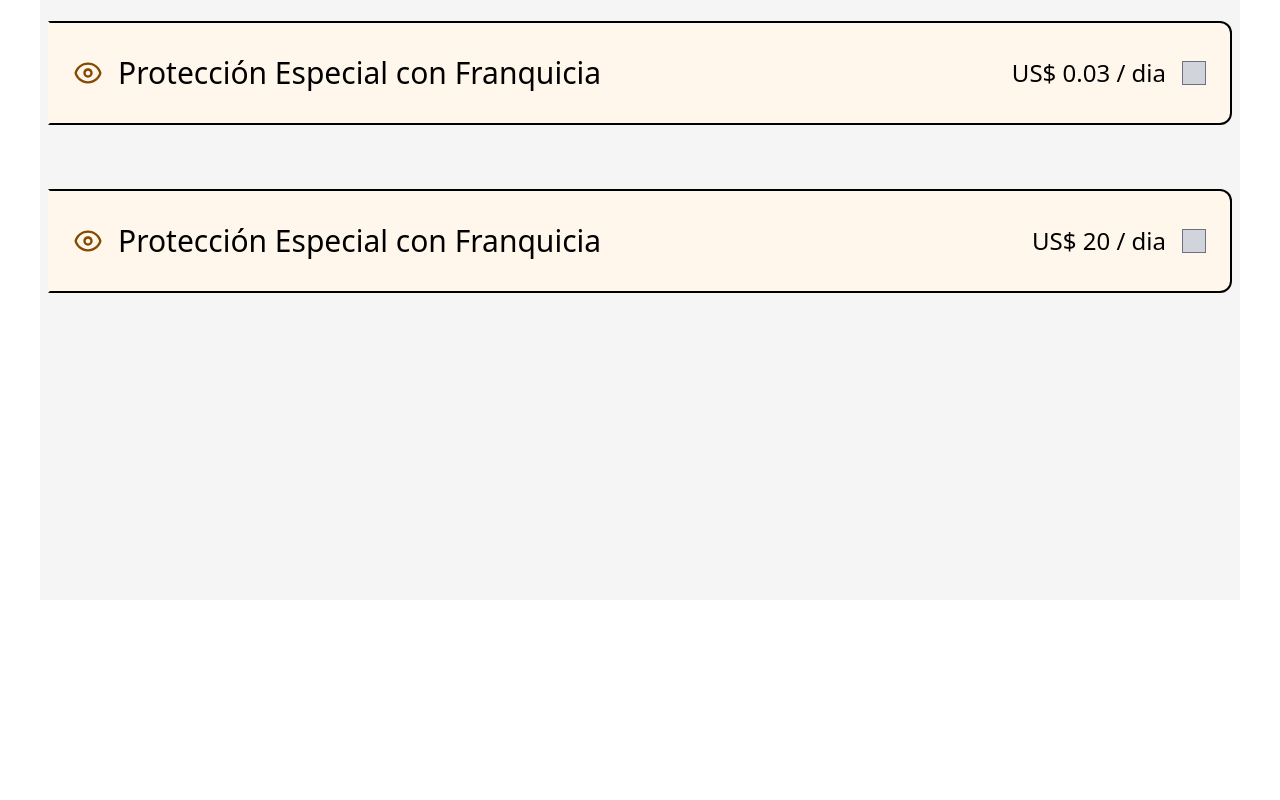
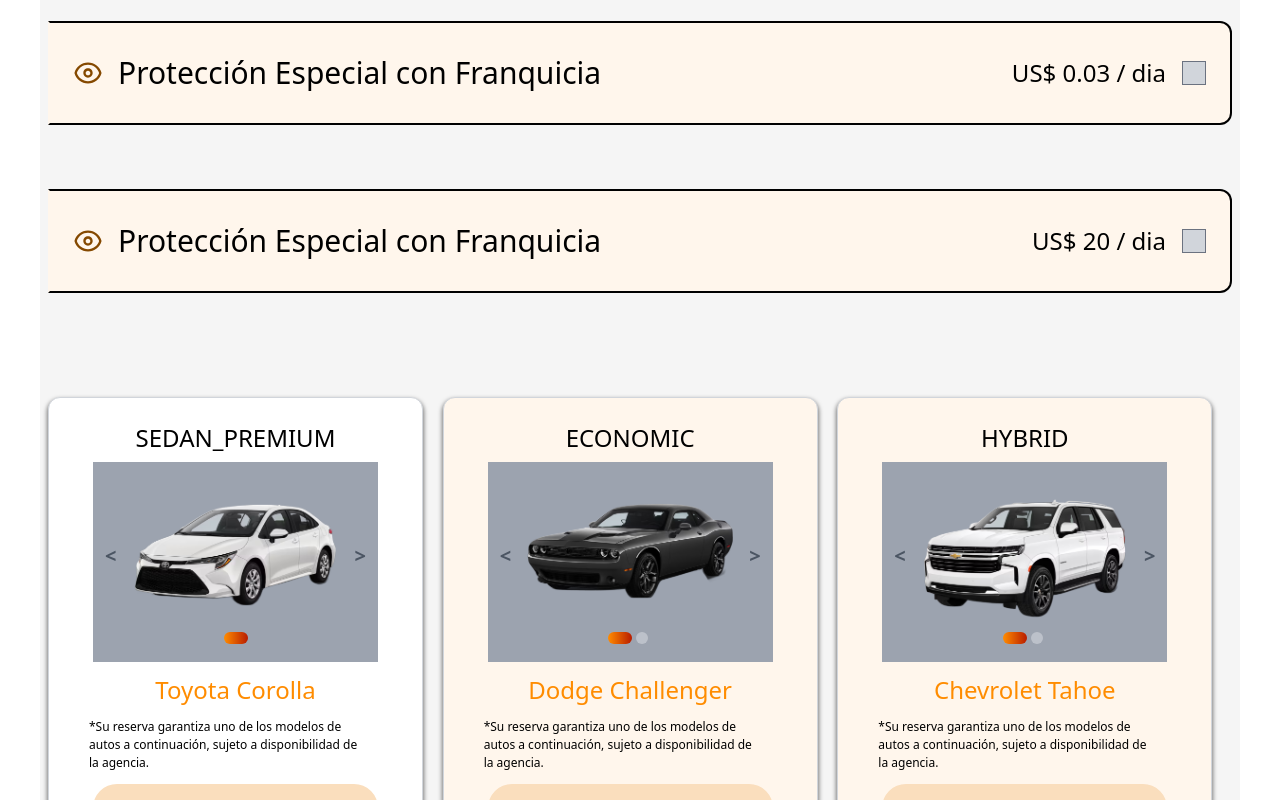
Before and after one commit to MatiasCoronel1312/s14-13-n-java, a React (Vite) app in the folder Frontend/: page / in a window 1280 px wide. Shown: the part 2139-2939 px from the top of the page. Before the commit the page ends 2739 px from the top, so only its background shows below. Built offline with nearby package versions, Linux system fonts and the light colour scheme.

Commit message:
add const SelectForCategory

```diff
--- a/Frontend/src/App.tsx
+++ b/Frontend/src/App.tsx
@@ -1,7 +1,8 @@
 import "./App.css";
+import SelectForCategory from "./components/SelectForCategory/SelectForCategory";
 
+import MainRouter from "./router/mainRouter";
 import TimeLine from "./components/timeline/TimeLine";
-import MainRouter from "./router/mainRouter";
 import TarifasSection from "./components/TarifasSection/TarifasSection";
 import CoberturasSection from "./components/CoberturasSection/CoberturasSection";
 
@@ -12,6 +13,7 @@
       <TimeLine />
       <TarifasSection />
       <CoberturasSection />
+      <SelectForCategory />
     </>
   );
 }
--- a/Frontend/src/assets/carsInfo.tsx
+++ b/Frontend/src/assets/carsInfo.tsx
@@ -10,7 +10,16 @@
   | "Dir. Asistida Eléctrica"
   | "2 maleta(s) pequena(s)";
 
-type TCategoría = "4x4" | "Deportivo" | "Standard" | "Premium" | "Van";
+type TCategoría =
+  | "SEDAN"
+  | " SEDAN_PREMIUM"
+  | "HYBRID"
+  | "SUV"
+  | "SPORT"
+  | "ECONOMIC"
+  | "MINIVAN"
+  | "VAN"
+  | "TRUCK";
 export type TCarro = {
   id: number;
   modelo: string;
@@ -57,7 +66,7 @@
   imagen: "ToyotaCorolla.png",
   pasajeros: 5,
   precio: 62,
-  categoría: "Standard",
+  categoría: " SEDAN_PREMIUM",
   stock: 5,
 });
 
@@ -79,8 +88,29 @@
   imagen: "DodgeChallenger.png",
   pasajeros: 4,
   precio: 82,
-  categoría: "Standard",
-  stock: 5,
+  categoría: "ECONOMIC",
+  stock: 0,
+});
+carros.push({
+  id: 3,
+  modelo: "Chevrolet Tahoe",
+  features: [
+    "4 puertas",
+    "Levantavidrios eléctricos",
+    "ABS",
+    "2 maleta(s) grande(s)",
+    "5 personas",
+    "Aire acondicionado",
+    "Cierre centralizado",
+    "Automático",
+    "Dir. Asistida Eléctrica",
+    "2 maleta(s) pequena(s)",
+  ],
+  imagen: "ChevroletTahoe.png",
+  pasajeros: 7,
+  precio: 159,
+  categoría: "ECONOMIC",
+  stock: 3,
 });
 
 carros.push({
@@ -101,7 +131,29 @@
   imagen: "ChevroletTahoe.png",
   pasajeros: 7,
   precio: 159,
-  categoría: "Premium",
+  categoría: "HYBRID",
+  stock: 0,
+});
+
+carros.push({
+  id: 4,
+  modelo: "Nissan Versa",
+  features: [
+    "4 puertas",
+    "Levantavidrios eléctricos",
+    "ABS",
+    "2 maleta(s) grande(s)",
+    "5 personas",
+    "Aire acondicionado",
+    "Cierre centralizado",
+    "Automático",
+    "Dir. Asistida Eléctrica",
+    "2 maleta(s) pequena(s)",
+  ],
+  imagen: "NissanVersa.png",
+  pasajeros: 5,
+  precio: 70,
+  categoría: "HYBRID",
   stock: 5,
 });
 
@@ -123,7 +175,7 @@
   imagen: "NissanVersa.png",
   pasajeros: 5,
   precio: 70,
-  categoría: "Standard",
+  categoría: "MINIVAN",
   stock: 5,
 });
 
@@ -145,7 +197,7 @@
   imagen: "FordTransit.png",
   pasajeros: 15,
   precio: 210,
-  categoría: "Van",
+  categoría: "SEDAN",
   stock: 5,
 });
 carros.push({
@@ -166,8 +218,8 @@
   imagen: "ChevroletExpress.png",
   pasajeros: 2,
   precio: 130,
-  categoría: "Van",
-  stock: 5,
+  categoría: "SPORT",
+  stock: 0,
 });
 
 carros.push({
@@ -188,7 +240,7 @@
   imagen: "FordMustangConvertible.png",
   pasajeros: 4,
   precio: 310,
-  categoría: "Premium",
+  categoría: "SUV",
   stock: 5,
 });
 carros.push({
@@ -209,7 +261,7 @@
   imagen: "AudiA5.png",
   pasajeros: 5,
   precio: 140,
-  categoría: "Premium",
+  categoría: "TRUCK",
   stock: 5,
 });
 
@@ -231,7 +283,7 @@
   imagen: "ToyotaPrius.png",
   pasajeros: 5,
   precio: 80,
-  categoría: "Standard",
+  categoría: "VAN",
   stock: 5,
 });
 
--- a/Frontend/src/components/BackViewCard/BackViewCard.tsx
+++ b/Frontend/src/components/BackViewCard/BackViewCard.tsx
@@ -4,11 +4,21 @@
   showCars: TCarro[];
   indexCar: number;
   flipCard: () => void;
+  isCategory?: boolean;
 }
 
-export default function BackViewCard({ showCars, indexCar, flipCard }: Props) {
+export default function BackViewCard({
+  showCars,
+  indexCar,
+  flipCard,
+  isCategory,
+}: Props) {
   return (
-    <div className="w-[375px] h-[500px] border border-gray-300 bg-white rounded-xl flex flex-col items-center  py-6 shadow-card relative">
+    <div
+      className={`w-[375px] ${
+        isCategory ? "h-[573px]" : "h-[500px]"
+      } border border-gray-300 bg-white rounded-xl flex flex-col items-center  py-6 shadow-card relative`}
+    >
       <p className="text-2xl font-light mb-2">{showCars[indexCar].modelo}</p>
 
       <div className="grid grid-cols-2 gap-2 w-full px-3 ">
--- a/Frontend/src/components/CardShowDetail/CardShowDetail.tsx
+++ b/Frontend/src/components/CardShowDetail/CardShowDetail.tsx
@@ -6,8 +6,9 @@
 import "./style.css";
 interface Props {
   showCars: TCarro[];
+  isCategory?: boolean;
 }
-export default function CardShowDetail({ showCars }: Props) {
+export default function CardShowDetail({ showCars, isCategory }: Props) {
   const [indexCar, setInderCar] = useState(0);
   const [showFront, setShowFront] = useState(false);
   const addIndex = () => {
@@ -24,7 +25,7 @@
     setShowFront(!showFront);
   };
   return (
-    <div className={`card ${showFront ? "flipped" : ""}`}>
+    <div className={`card  ${showFront ? "flipped" : ""}`}>
       <div className="card-inner">
         <div className="card-front">
           <FrontViewCard
@@ -34,6 +35,7 @@
             indexCar={indexCar}
             setInderCar={setInderCar}
             flipCard={flipCard}
+            isCategory={isCategory}
           />
         </div>
         <div className="card-back">
@@ -41,6 +43,7 @@
             flipCard={flipCard}
             showCars={showCars}
             indexCar={indexCar}
+            isCategory={isCategory}
           />
         </div>
       </div>
--- a/Frontend/src/components/CardShowDetail/style.css
+++ b/Frontend/src/components/CardShowDetail/style.css
@@ -1,10 +1,11 @@
 .card {
-  perspective: 1000px; /* Efecto 3D */
+  perspective: 9000px; /* Efecto 3D */
 }
 
 .card-inner {
   transition: transform 0.6s;
   transform-style: preserve-3d;
+  transform-origin: center;
 }
 
 .card.flipped .card-inner {
--- a/Frontend/src/components/CoberturasSection/CoberturasSection.tsx
+++ b/Frontend/src/components/CoberturasSection/CoberturasSection.tsx
@@ -1,7 +1,7 @@
 import CoberturasBanner from "../CoberturasBanner/CoberturasBanner";
 export default function CoberturasSection() {
   return (
-    <section className="w-[1200px] min-h-[707px] h-[907px] bg-background mx-auto  px-2">
+    <section className="w-[1200px] min-h-[680px]  bg-background mx-auto  px-2">
       <div className="flex items-center justify-between">
         <p className="text-2xl font-light">
           Elige la tarifa que mejor se adapte a tus necesidades
--- a/Frontend/src/components/FrontViewCard/FrontViewCard.tsx
+++ b/Frontend/src/components/FrontViewCard/FrontViewCard.tsx
@@ -1,4 +1,5 @@
 import { TCarro } from "../../assets/carsInfo";
+import ButtonMain from "../ButtonMain/ButtonMain";
 
 interface Props {
   lessIndex: () => void;
@@ -7,6 +8,7 @@
   indexCar: number;
   setInderCar: (p: number) => void;
   flipCard: () => void;
+  isCategory?: boolean;
 }
 
 export function FrontViewCard({
@@ -16,10 +18,17 @@
   indexCar,
   setInderCar,
   flipCard,
+  isCategory,
 }: Props) {
+  const detailsCar = showCars[indexCar];
+  const hasStock = detailsCar.stock > 0;
   return (
-    <div className="w-[375px] h-[500px] border border-gray-300 rounded-xl flex flex-col items-center  py-6 shadow-card relative">
-      <p className="text-2xl font-light">{showCars[indexCar].categoría}</p>
+    <div
+      className={` ${
+        hasStock ? "bg-white " : "bg-[#FFF6EC] "
+      }  w-[375px] min-h-[500px] border border-gray-300 rounded-xl flex flex-col items-center  py-6 shadow-card relative`}
+    >
+      <p className="text-2xl font-light">{detailsCar.categoría}</p>
 
       <section className="flex flex-col items-center gap-3 py-2">
         <figure className="w-[285px] h-[200px] relative bg-gray-400 p-6 ">
@@ -33,14 +42,14 @@
           </div>
           <img
             className="relative -top-5 z-10 "
-            src={`./public/imagenesCarros/${showCars[indexCar].imagen}`}
+            src={`./public/imagenesCarros/${detailsCar.imagen}`}
             alt=""
           />
-          <div className="flex w-full justify-between relative -top-8">
+          <div className="flex w-full justify-center relative -top-8 items-center">
             {showCars.map((car, index) => {
               const isSelected = indexCar === index;
               return (
-                <>
+                <div key={index}>
                   {isSelected ? (
                     <p
                       className={`h-3 w-6 rounded-full bg-gradient-to-l transition-all duration-[800ms]  ease-in  from-[#B81C00] to-[#FF8C00] `}
@@ -49,18 +58,16 @@
                     <p
                       onClick={() => setInderCar(index)}
                       key={car.id}
-                      className={`h-3 relative z-50 hover:cursor-pointer rounded-full "w-3  bg-gray-200/45"
+                      className={`h-3 mx-1 relative z-50 hover:cursor-pointer rounded-full "w-3  bg-gray-200/45"
                      ${isSelected ? "" : "w-3  bg-gray-200/45"} `}
                     ></p>
                   )}
-                </>
+                </div>
               );
             })}
           </div>
         </figure>
-        <p className="text-2xl font-light text-primary">
-          {showCars[indexCar].modelo}
-        </p>
+        <p className="text-2xl font-light text-primary">{detailsCar.modelo}</p>
         <p className="px-10 text-pretty text-[12px]">
           *Su reserva garantiza uno de los modelos de autos a continuación,
           sujeto a disponibilidad de la agencia.
@@ -68,9 +75,18 @@
         <div className="flex flex-col justify-center items-center py-3 bg-[#FADEBD] w-[285px] rounded-3xl   ">
           <p className="font-extralight text-sm ">Desde</p>
           <h3 className="text-2xl font-extralight shadow-textd">
-            US$ {showCars[indexCar].precio} / dia
+            US$ {detailsCar.precio} / dia
           </h3>
         </div>
+
+        {isCategory &&
+          (hasStock ? (
+            <ButtonMain title={"Seleccionar Grupo"} path={""} />
+          ) : (
+            <div className="w-[211px] h-[64px] bg-[#8F8F8F] flex items-center justify-center rounded-xl">
+              <p className=" text-xl font-extralight">Sin Stock</p>
+            </div>
+          ))}
       </section>
 
       <p
--- /dev/null
+++ b/Frontend/src/components/SelectForCategory/SelectForCategory.tsx
@@ -0,0 +1,26 @@
+import carros from "../../assets/carsInfo";
+import CardShowDetail from "../CardShowDetail/CardShowDetail";
+
+const carCategory = Array.from(new Set(carros.map((car) => car.categoría)));
+
+const SelectForCategory = () => {
+  return (
+    <section className="w-[1200px] min-h-[707px] h-full bg-background  mx-auto  px-2">
+      <div className="flex items-centerd justify-betdween">
+        <div className="grid grid-cols-3 grid-rows-3 w-full min-h-[1800px]  mb-8 ">
+          {carCategory.map((categoría) => (
+            // <p key={categoría}>{categoría}</p>
+            <div className="my-6" key={categoría}>
+              <CardShowDetail
+                isCategory={true}
+                showCars={carros.filter((car) => car.categoría === categoría)}
+              />
+            </div>
+          ))}
+        </div>
+      </div>
+    </section>
+  );
+};
+
+export default SelectForCategory;
--- a/Frontend/src/components/TarifasSection/TarifasSection.tsx
+++ b/Frontend/src/components/TarifasSection/TarifasSection.tsx
@@ -5,7 +5,7 @@
 
 const TarifasSection = () => {
   return (
-    <section className="w-[1200px] min-h-[707px] h1-[907px] bg-background mx-auto p-6">
+    <section className="w-[1200px] min-h-[707px]  bg-background mx-auto p-6">
       <p className="text-2xl font-light">
         Elige la tarifa que mejor se adapte a tus necesidades
       </p>
```
